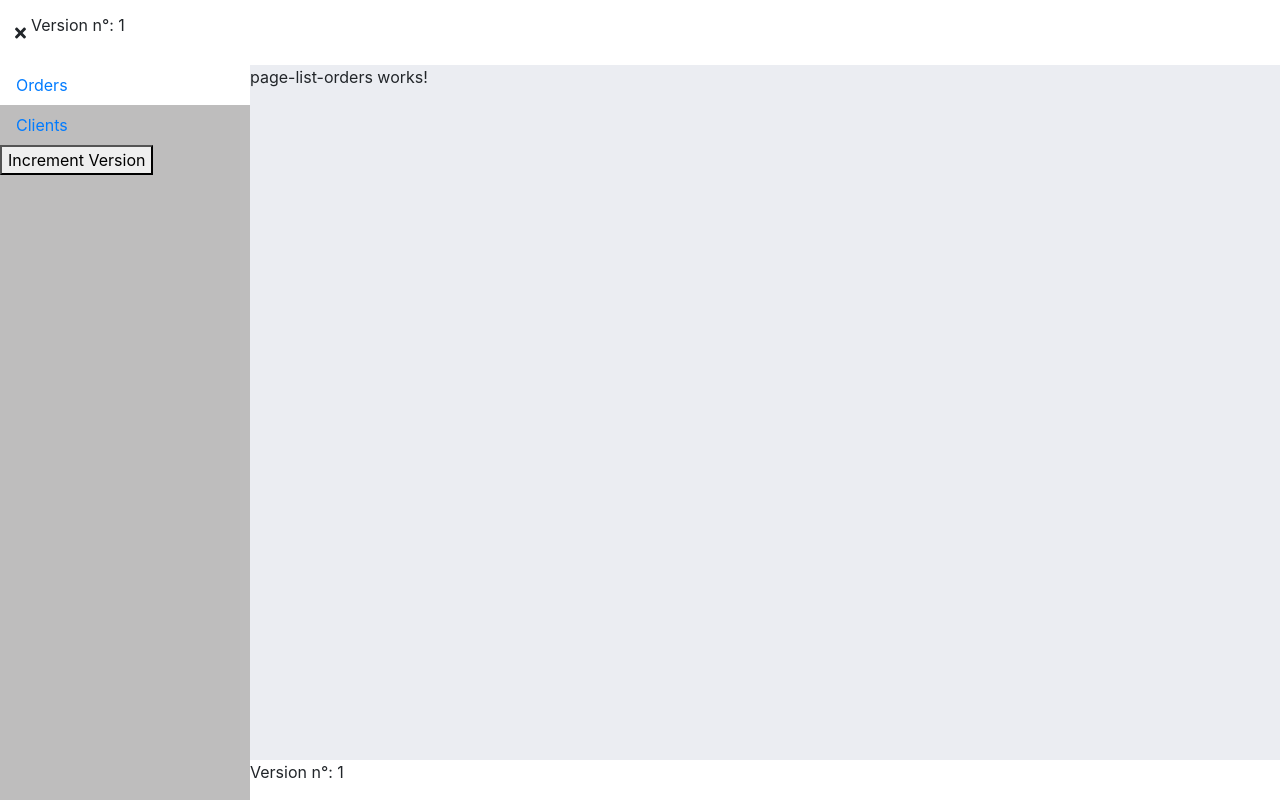
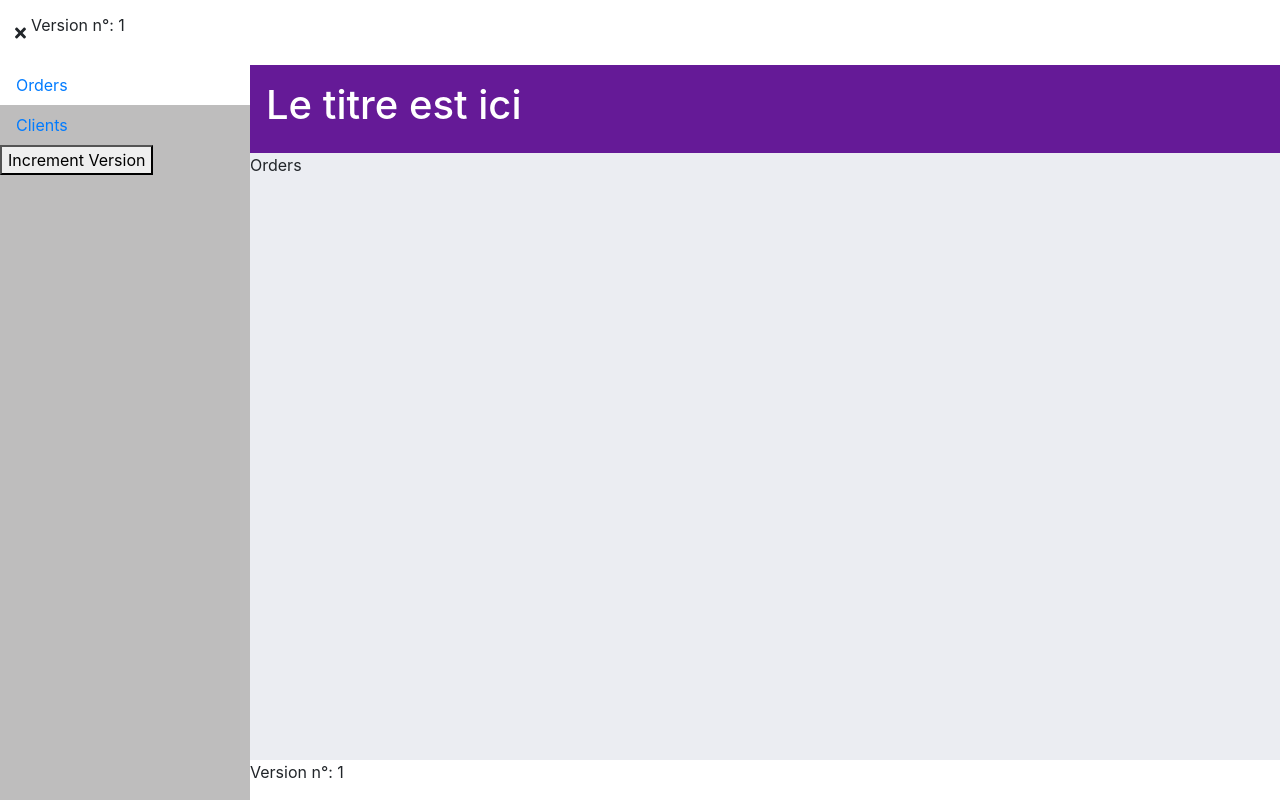
Before and after one commit to dnyuhm/crm-oct-18, an Angular app: page /orders in a window 1280 px wide. Built offline with nearby package versions, Linux system fonts and the light colour scheme; data requests are answered from the project's data file.

Commit message:
Commit 22 : Templates de page avec un title statique

```diff
--- a/src/app/orders/orders.module.ts
+++ b/src/app/orders/orders.module.ts
@@ -1,5 +1,6 @@
 import { CommonModule } from '@angular/common';
 import { NgModule } from '@angular/core';
+import { SharedModule } from '../shared/shared.module';
 import { OrdersRoutingModule } from './orders-routing.module';
 import { PageAddOrderComponent } from './pages/page-add-order/page-add-order.component';
 import { PageEditOrderComponent } from './pages/page-edit-order/page-edit-order.component';
@@ -11,6 +12,6 @@
     PageAddOrderComponent,
     PageEditOrderComponent,
   ],
-  imports: [CommonModule, OrdersRoutingModule],
+  imports: [CommonModule, OrdersRoutingModule, SharedModule],
 })
 export class OrdersModule {}
--- a/src/app/orders/pages/page-list-orders/page-list-orders.component.html
+++ b/src/app/orders/pages/page-list-orders/page-list-orders.component.html
@@ -1 +1,3 @@
-<p>page-list-orders works!</p>
+<app-template-full-width>
+  <p>Orders</p>
+</app-template-full-width>
--- /dev/null
+++ b/src/app/templates/components/template-container/template-container.component.html
@@ -0,0 +1,6 @@
+<div class="bandeau">
+  <h1>{{ title }}</h1>
+</div>
+<div class="my-container">
+  <ng-content></ng-content>
+</div>
--- /dev/null
+++ b/src/app/templates/components/template-container/template-container.component.scss
@@ -0,0 +1,11 @@
+.bandeau {
+  background: var(--app-primary);
+  padding: 1rem;
+  h1 {
+    color: var(--app-light);
+  }
+}
+.my-container {
+  max-width: 500px;
+  margin: auto;
+}
--- /dev/null
+++ b/src/app/templates/components/template-container/template-container.component.ts
@@ -0,0 +1,15 @@
+import { Component, OnInit } from '@angular/core';
+
+@Component({
+  selector: 'app-template-container',
+  templateUrl: './template-container.component.html',
+  styleUrls: ['./template-container.component.scss'],
+})
+export class TemplateContainerComponent implements OnInit {
+  public title: string;
+  constructor() {
+    this.title = 'Ohhhhh le joli title';
+  }
+
+  ngOnInit(): void {}
+}
--- /dev/null
+++ b/src/app/templates/components/template-full-width/template-full-width.component.html
@@ -0,0 +1,6 @@
+<div class="bandeau">
+  <h1>{{ title }}</h1>
+</div>
+<div>
+  <ng-content></ng-content>
+</div>
--- /dev/null
+++ b/src/app/templates/components/template-full-width/template-full-width.component.scss
@@ -0,0 +1,7 @@
+.bandeau {
+  background: var(--app-primary);
+  padding: 1rem;
+  h1 {
+    color: var(--app-light);
+  }
+}
--- /dev/null
+++ b/src/app/templates/components/template-full-width/template-full-width.component.ts
@@ -0,0 +1,14 @@
+import { Component, OnInit } from '@angular/core';
+
+@Component({
+  selector: 'app-template-full-width',
+  templateUrl: './template-full-width.component.html',
+  styleUrls: ['./template-full-width.component.scss'],
+})
+export class TemplateFullWidthComponent implements OnInit {
+  public title: string;
+  constructor() {
+    this.title = 'Le titre est ici';
+  }
+  ngOnInit(): void {}
+}
```
Also changed, not shown: src/app/shared/shared.module.ts (+6 -7 lines), src/app/templates/templates.module.ts (+7 -8 lines), 2 other files (tests, documents, lock files or other folders).
